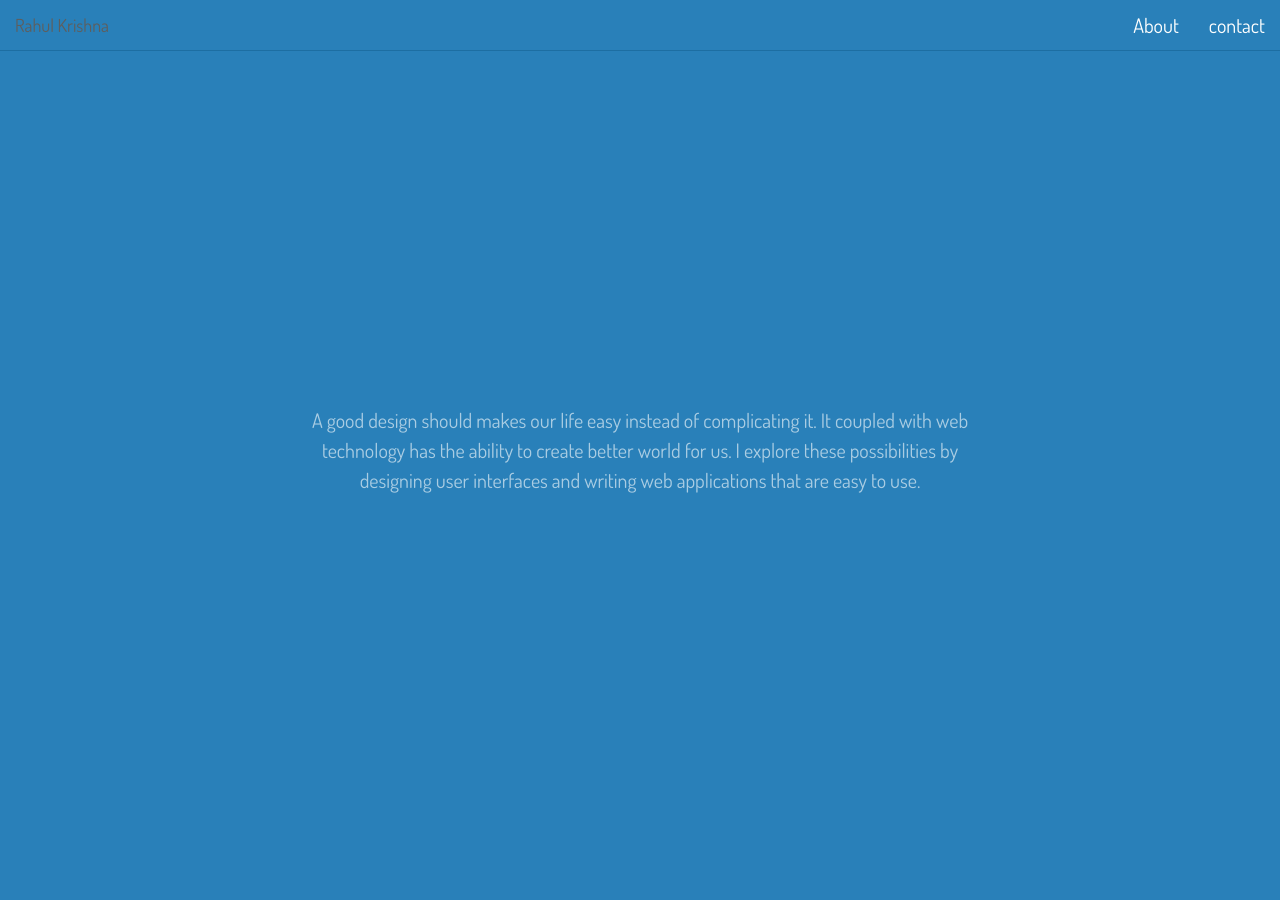
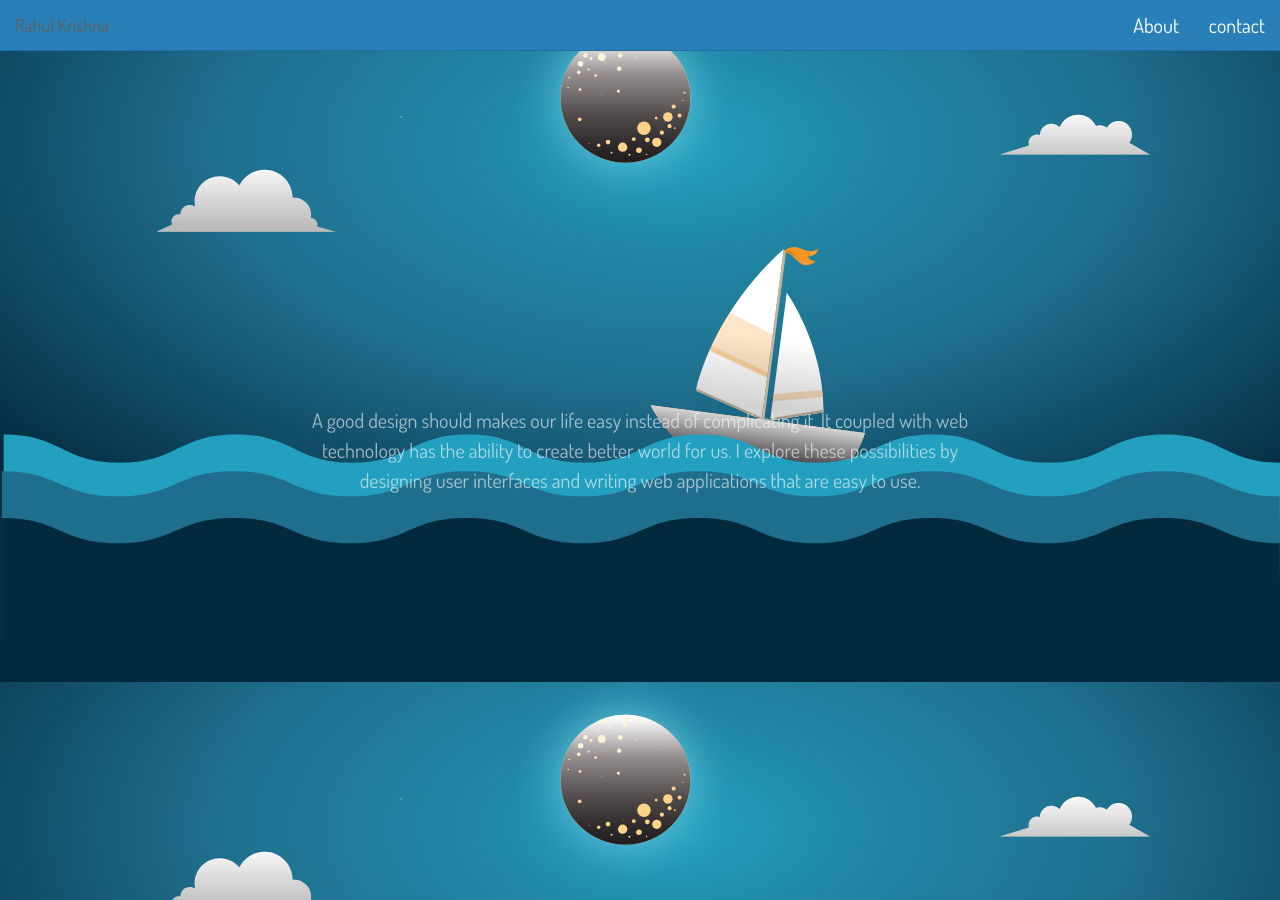
Before and after one commit to rahulkrishna412/rahulkrishna412.github.io, a Jekyll site: the page built from index.html, in a window 1280 px wide and 900 px high. Built offline with Jekyll 4.4.1, drawn with Linux system fonts in a browser that asks for light colours; nearby versions of some CDN libraries; the list of posts is cut into pages by our own code.

Commit message:
changed frontpage background

```diff
--- a/_sass/_masthead.scss
+++ b/_sass/_masthead.scss
@@ -24,7 +24,7 @@
   }
 }
 .stage{
-    background: rgba(41, 128, 185,1.0);
+    background: url(../public/cover/homepage-01.svg);
     color: rgba(255, 255, 255, 0.6);
     width: 100%;
     height: 100vh;
```
Also changed, not shown: public/cover/homepage-01.svg (added).
